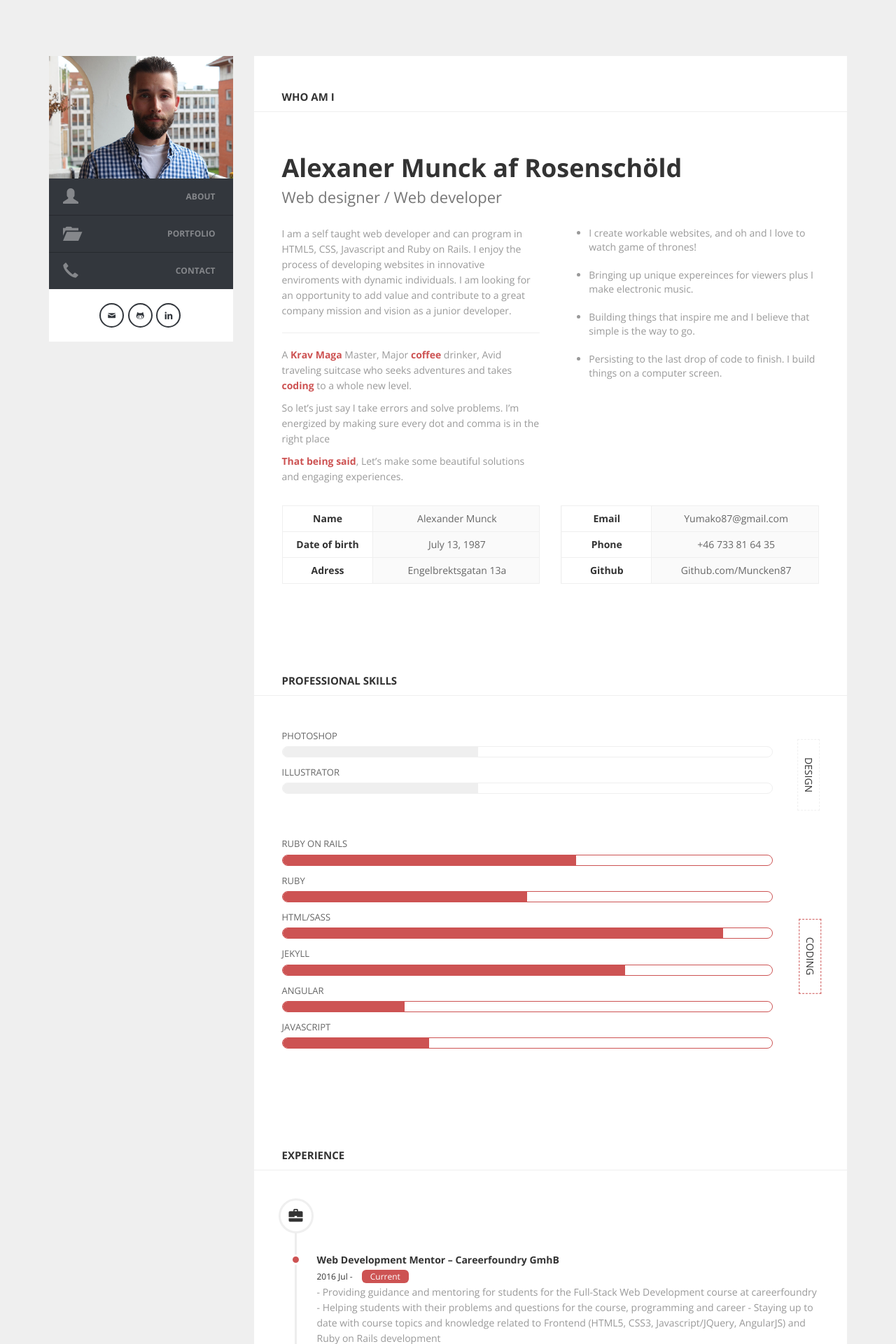
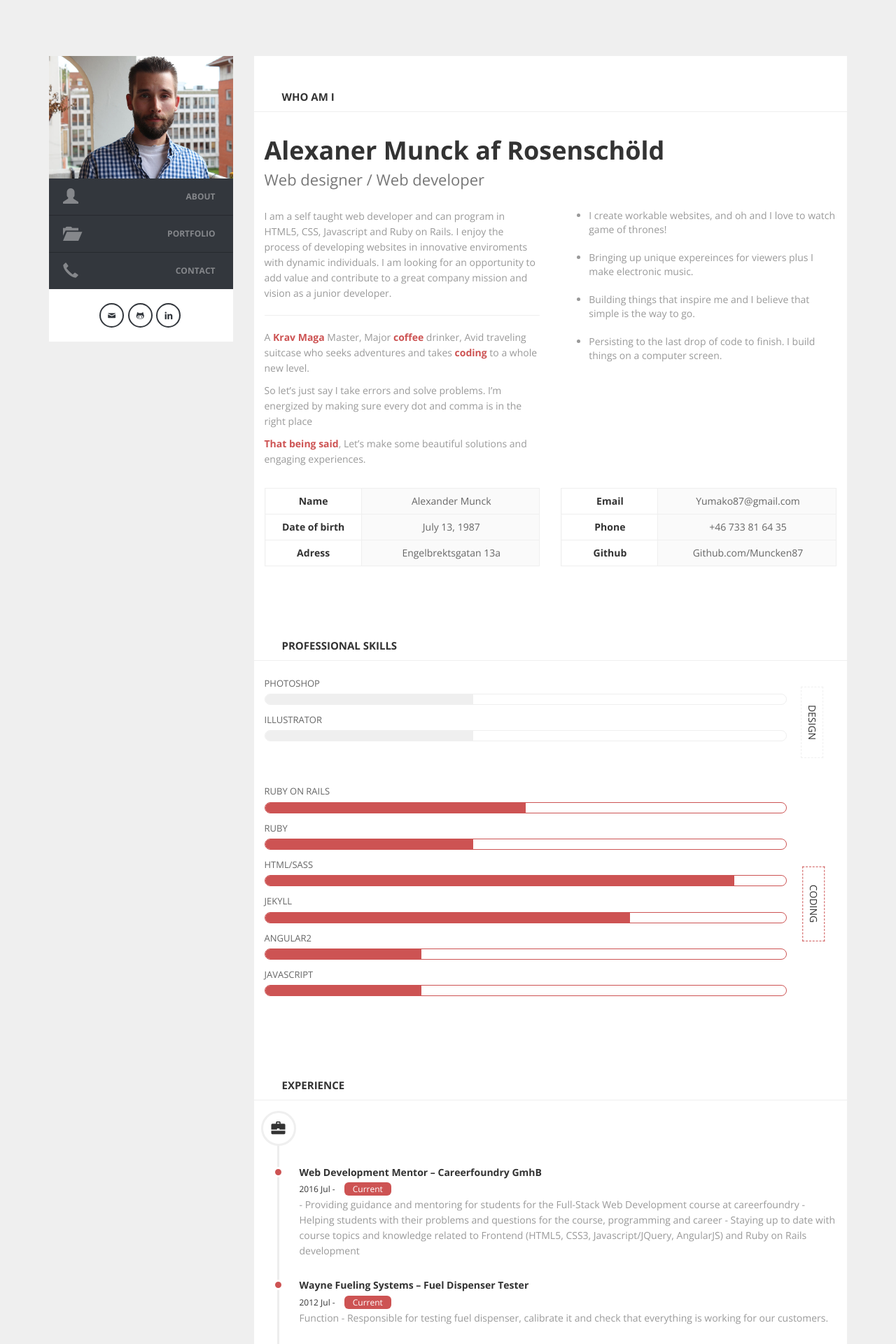
Before and after one commit to Muncken87/InteractiveCV, a Jekyll site: the page built from index.html, in a window 1280 px wide. Shown: the top 1920 px of the page at 70% size. Built offline with Jekyll 4.4.1, drawn with Linux system fonts in a browser that asks for light colours; nearby versions of some CDN libraries; some of the changed text lies outside the part shown.

Commit message:
Add testimonials & fix content padding

```diff
--- a/_includes/about.html
+++ b/_includes/about.html
@@ -110,13 +110,13 @@
             <li>
               <h4>Ruby on Rails</h4>
               <div class="progress">
-                <div class="percentage" style="width: 60%;"></div>
+                <div class="percentage" style="width: 50%;"></div>
               </div>
             </li>
             <li>
             <h4>Ruby</h4>
             <div class="progress">
-              <div class="percentage" style="width: 50%;"></div>
+              <div class="percentage" style="width: 40%;"></div>
             </div>
             </li>
             <li>
@@ -132,9 +132,9 @@
               </div>
             </li>
             <li>
-              <h4>Angular</h4>
+              <h4>Angular2</h4>
               <div class="progress">
-                <div class="percentage" style="width: 25%;"></div>
+                <div class="percentage" style="width: 30%;"></div>
               </div>
             </li>
             <li>
@@ -291,7 +291,28 @@
           <p>Actually his course projects can be compared to projects from professional software houses that have professional developers.
           I definitely recommend Alexander as a web developer as he is a great self learner, and he will get the job done, because he knows well how to search and learn new stuff.</p>
           </blockquote>
-        </div>
+        </div> <!-- end quote -->
+        <div class="quote">
+          <div class="block-img"><img alt="" src="https://media.licdn.com/mpr/mpr/shrinknp_100_100/AAEAAQAAAAAAAAl5AAAAJDRlYjllZjBkLTZiNTktNDZmNi1iY2IyLTc3MWFjM2M1MjdjNA.jpg"></div>
+          <h3 class="block-profile">Steve Crow<span> UX Student</span></h3>
+          <blockquote>
+          <p>While we were both student at CareerFoundry I had the pleasure to interact with Alexander on a frequent basis and to review his work.</p>
+          <p>Although we were in separate courses, I often had the opportunity to review and comment on his web development work from my perspective as a former corporate web producer and now UX student.</p>
+          <p>I’ve worked with many developers in the past and so have an extra appreciation for Alex’s impressive qualities and achievements.</p>
+          <p>Alex is very dedicated to learning about and improving every detail of his coding efforts but also is a person that keeps an eye out on the bigger picture. He asks very good, insightful questions. In addition he was a great classmate offering help and advice to anyone that needed it, including those that don’t have a strong coding background. A fast learner by nature, Alex is very self motivated and willing to go the extra step. He takes input well and is never defensive, always seeking to improve himself.</p>
+          <p>I think the fact that CareerFoundry selected Alex from among all their recent graduates as well as external candidates to become a Web Development mentor for them speaks volumes about both his skills and his character.</p>
+          <p>In summary, I would not hesitate to recommend Alexander for any development position in your organization.</p>
+          </blockquote>
+        </div> <!-- end quote -->
+          <div class="quote">
+          <div class="block-img"><img alt="" src="https://media.licdn.com/mpr/mpr/shrinknp_100_100/p/5/005/046/10b/16cef93.jpg"></div>
+          <h3 class="block-profile">Khaled Gomaa<span> Mentor/ Careerfoundry</span></h3>
+          <blockquote>
+           <p>I have had the pleasure of viewing Alex's development over the 6 months, and I can state with confidence that he is a motivated and responsible person with a high degree of integrity.</p>
+           <p>As his mentor, I feel that I know Alex quite well. He started working over extra projects since the early start of the course at Careerfoundry. In this period, he had a considerable amount of effort and talent shown in his work.<p>
+           <p>He showed his passion about what he is doing my going the extra mile in every opportunity, and due to his dedication and attention to detail he completed the course with one of the best performance I've experienced since I started working as a mentor a year ago. Alex always do tremendous research before asking for guidance which is an essential skill for developers in general.</p>
+          </blockquote>
+        </div> <!-- end quote -->
       </div>
     </div>
   </div>
--- a/css/sections/_about.sass
+++ b/css/sections/_about.sass
@@ -12,7 +12,7 @@
       font-weight: bold
 
   .content
-    padding: 40px
+    padding: 15px
 
     .block
       margin-bottom: 30px
--- a/css/sections/_skills.sass
+++ b/css/sections/_skills.sass
@@ -21,7 +21,7 @@
       -webkit-transform: rotate(90deg)
       transform: rotate(90deg)
       -ms-transform: rotate(90deg)
-      left: -15px
+      left: -30px
       padding: 5px 25px
       position: absolute
       text-align: center
@@ -65,7 +65,8 @@
     height: 16px
     margin: 8px 0 14px
     position: relative
-    width: 100%
+    min-width: 250px
+    max-width: 100%
     overflow: visible
     border-radius: 50px
     -moz-border-radius: 50px
--- a/css/sections/_testimonials.sass
+++ b/css/sections/_testimonials.sass
@@ -8,6 +8,7 @@
     -o-border-radius: 10px
     padding: 40px
     position: relative
+    margin-bottom: 20px
 
     .block-profile
       font-size: 15px
```
